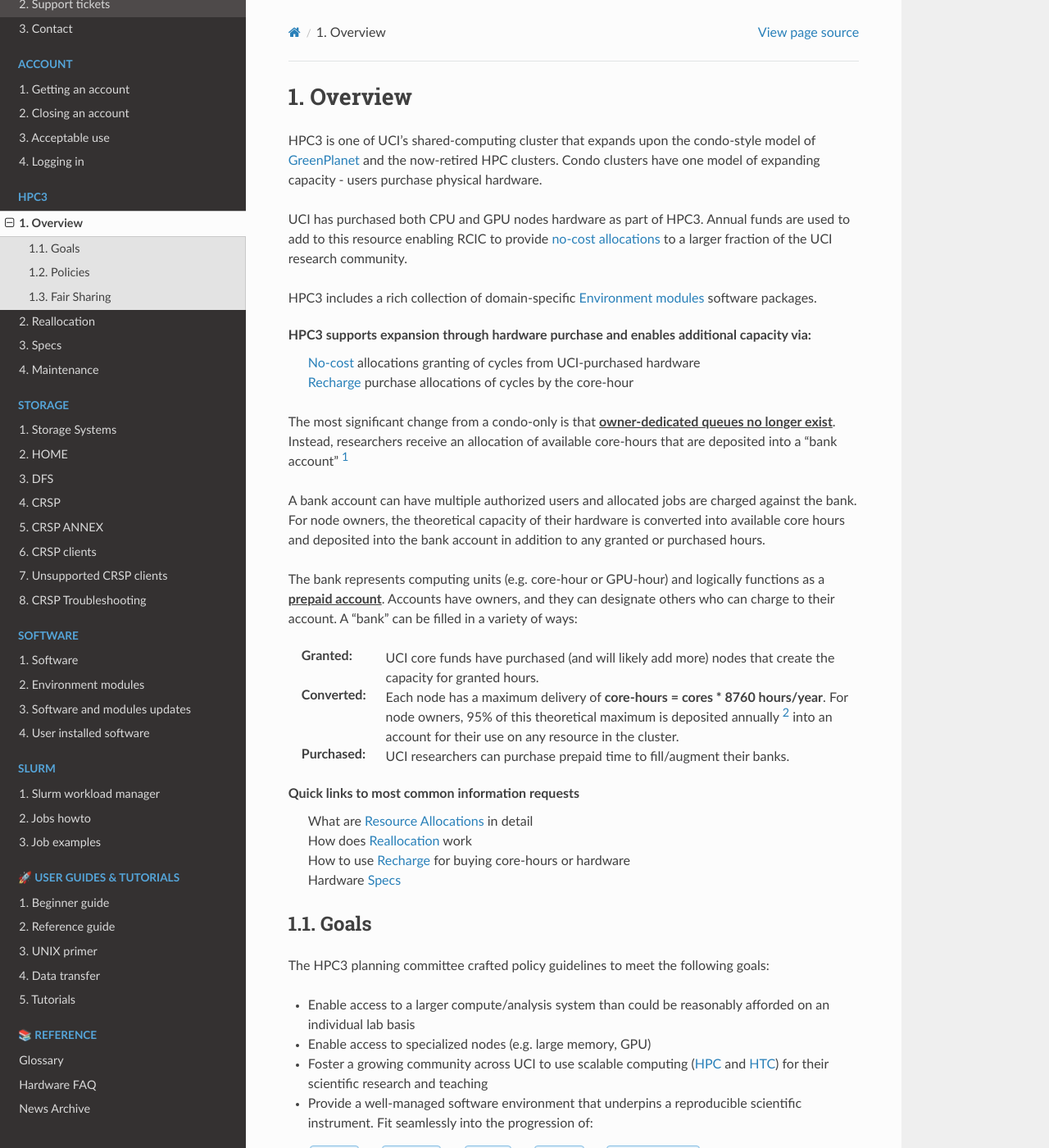
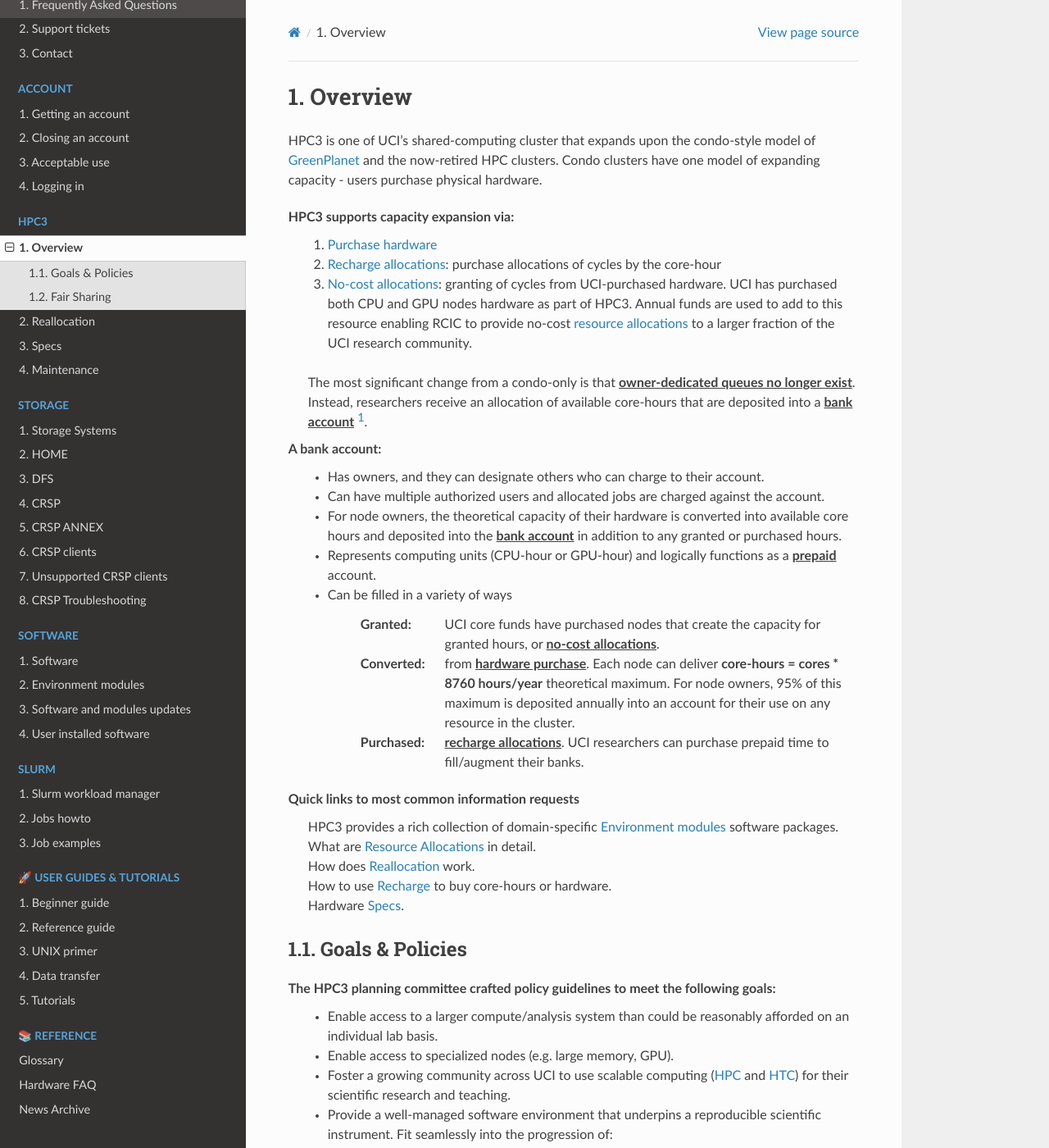
Before and after one commit to RCIC-UCI-Public/website-rcic, a Sphinx documentation site: the page built from docs/source/hpc3/hpc3.rst, in a window 1280 px wide and 1400 px high. Shown: the whole window at 82% size. Built offline with Sphinx 7.4.7 and the Read the Docs theme 3.1.0, drawn with Linux system fonts in a browser that asks for light colours; some of the changed text lies outside the part shown.

Commit message:
combine goals and policies into a single section. reformat some paragraphs for easier visual representation. rm invalid link link

```diff
--- a/docs/source/hpc3/hpc3.rst
+++ b/docs/source/hpc3/hpc3.rst
@@ -8,91 +8,85 @@
 and the now-retired HPC clusters.
 Condo clusters have one model of expanding capacity - users purchase physical hardware.
 
-UCI has purchased both CPU and GPU nodes hardware as part of HPC3. Annual funds are
-used to add to this resource enabling RCIC to provide :ref:`no-cost allocations <allocations>`
-to a larger fraction of the UCI research community.
+**HPC3 supports capacity expansion via:**
+  1. :ref:`buy hardware`
+  #. :ref:`Recharge allocations <recharge allocations>`: purchase allocations of cycles by the core-hour
+  #. :ref:`No-cost allocations <no-cost allocations>`: granting of cycles from UCI-purchased hardware.
+     UCI has purchased both CPU and GPU nodes hardware as part of HPC3. Annual funds are
+     used to add to this resource enabling RCIC to provide no-cost :ref:`resource allocations <allocations>`
+     to a larger fraction of the UCI research community.
 
-HPC3 includes a rich collection of domain-specific :ref:`modules` software packages.
+  The most significant change from a condo-only is that :underline:`owner-dedicated queues no longer exist`.
+  Instead, researchers receive an allocation of available core-hours that are
+  deposited into a :underline:`bank account` [1]_.
 
-**HPC3 supports expansion through hardware purchase and enables additional capacity via:**
-  | :ref:`no-cost allocations` allocations granting of cycles from UCI-purchased hardware
-  | :ref:`recharge allocations` purchase allocations of cycles by the core-hour
+**A bank account:**
+  * Has owners, and they can designate others who can charge to their account.
+  * Can have multiple authorized users and allocated jobs are charged against the account.
+  * For node owners, the theoretical capacity of their hardware is converted into available core hours
+    and deposited into the :underline:`bank account` in addition to any granted or purchased hours.
+  * Represents computing units (CPU-hour or GPU-hour) and logically functions as a :underline:`prepaid` account.
+  * Can be filled in a variety of ways
 
-The most significant change from a condo-only is that :underline:`owner-dedicated queues no longer exist`.
-Instead, researchers receive an allocation of available core-hours that are deposited into a "bank account" [1]_
+      :Granted:
+        UCI core funds have purchased nodes that create the capacity for granted hours,
+        or :underline:`no-cost allocations`.
 
-A bank account can have multiple authorized users and allocated jobs are charged against the bank.
-For node owners, the theoretical capacity of their hardware is converted into available core hours
-and deposited into the bank account in addition to any granted or purchased hours.
+      :Converted: from :underline:`hardware purchase`.
+        Each node can deliver **core-hours = cores * 8760 hours/year**
+        theoretical maximum. For node owners, 95% of this maximum is deposited annually
+        into an account for their use on any resource in the cluster.
 
-The bank represents computing units (e.g. core-hour or GPU-hour) and logically functions
-as a :underline:`prepaid account`.  Accounts have owners, and they can designate others
-who can charge to their account.  A "bank" can be filled in a variety of ways:
-
-:Granted:
-  UCI core funds have purchased (and will likely add more) nodes that create the capacity for granted hours.
-
-:Converted:
-  Each node has a maximum delivery of **core-hours = cores * 8760 hours/year**.
-  For node owners, 95% of this theoretical maximum is deposited annually [2]_
-  into an account for their use on any resource in the cluster.
-
-:Purchased:
-  UCI researchers can purchase prepaid time to fill/augment their banks.
-
+      :Purchased: :underline:`recharge allocations`.
+        UCI researchers can purchase prepaid time to fill/augment their banks.
 
 **Quick links to most common information requests**
-  | What are :ref:`allocations` in detail
-  | How does :ref:`reallocation` work
-  | How to use :ref:`recharge allocations` for buying core-hours or hardware
-  | Hardware :ref:`specs`
+  | HPC3 provides a rich collection of domain-specific :ref:`modules` software packages.
+  | What are :ref:`allocations` in detail.
+  | How does :ref:`reallocation` work.
+  | How to use :ref:`recharge allocations` to buy core-hours or hardware.
+  | Hardware :ref:`specs`.
 
-.. _hpc3 goals:
+.. _hpc3 goals policies:
 
-Goals
------
+Goals & Policies
+----------------
+The HPC3 planning committee crafted policy guidelines to meet the following goals:
+  * Enable access to a larger compute/analysis system than could be reasonably afforded on an individual lab basis.
+  * Enable access to specialized nodes (e.g. large memory, GPU).
+  * Foster a growing community across UCI to use scalable computing (:term:`HPC` and :term:`HTC`)
+    for their scientific research and teaching.
+  * Provide a well-managed software environment that underpins a reproducible scientific instrument.
+    Fit seamlessly into the progression of:
 
-The HPC3 planning committee crafted policy guidelines to meet the following goals:
+    :guilabel:`desktop` → :guilabel:`lab cluster` → :guilabel:`campus` → :guilabel:`national` -> :guilabel:`commercial cloud`
+  * Enable construction of more-secure research environments.
 
-- Enable access to a larger compute/analysis system than could be reasonably afforded on an individual lab basis
-- Enable access to specialized nodes (e.g. large memory, GPU)
-- Foster a growing community across UCI to use scalable computing (:term:`HPC` and :term:`HTC`)
-  for their scientific research and teaching
-- Provide a well-managed software environment that underpins a reproducible scientific instrument.
-  Fit seamlessly into the progression of:
+HPC3 policies are needed to primarily address issues such:
+  * How is *contention* for acquiring and using resources addressed?
+  * How does one balance high utilization against wait times for jobs to start ?
+  * What are principles to enable and support long-running jobs?
+  * Are there ways to support priority boosting for jobs with specific deadlines (e.g. grants and publications)?
+  * How can groups that contributed resources be ensured their fair share?
 
-  :guilabel:`desktop` → :guilabel:`lab cluster` → :guilabel:`campus` → :guilabel:`national` -> :guilabel:`commercial cloud`
-- Enable construction of more-secure research environments
+The questions above have no single right answer and this means that:
+  * Any policy employed on HPC3 must be tuned to balance the wide range of needs specifically for the UCI research community.
+  * Any implemented policy must be fluid and flexible.
 
-.. _hpc3 policies:
+.. The `Research Cyberinfrastructure Vision Document <http://sites.uci.edu/rci/files/2016/03/A-Vision-for-RCI-at-UCI-Document-and-Appendices.pdf>`_
+   this linke is no longer valid, use cashed version.
 
-Policies
---------
-HPC3 policies are needed to primarily address issues such
-
-* How is *contention* for acquiring and using resources addressed?
-* How does one balance high utilization against wait times for jobs to start ?
-* What are principles to enable and support long-running jobs
-* Are there ways to support priority boosting for jobs with specific deadlines (e.g. grants and publications)
-* How can groups that contributed resources be ensured their fair share?
-
-The questions above have no single right answer and this means that any policy employed on HPC3 must be tuned to
-balance the wide range of needs specifically for the UCI research community.  It also means, that any implemented
-policy must be fluid and flexible.
-
-The `Research Cyberinfrastructure Vision Document <http://sites.uci.edu/rci/files/2016/03/A-Vision-for-RCI-at-UCI-Document-and-Appendices.pdf>`_
-(`cached </_static/A-Vision-for-RCI-at-UCI-Document-and-Appendices.pdf>`_) provides the rationale for
-what Research Cyberinfrastructure should be and some new features that need to be implemented.
-This document was the output of a faculty-lead committee, who completed their work in 2016.
-
-In 2018, the RCIC began the process of crafting a
-`policy/usage document <https://docs.google.com/document/d/1fqTC5tc29JK2PfIATPqnUfwo3SooLBCEMzogbKBjslU/edit>`_
-that could provide the framework for creating HPC3 and the principles by which it would run.
-The HPC3 subcommittee of the RCIC advisory committee edited and refined the initial version.
-Going forward, this document will continually be updated to reflect adjustments and refinements.
-
-An `HPC3 executive summary </_static/HPC-Policy-Executive-Summary.pdf>`_ and a longer draft policy document
-can be consulted for a more in-depth treatment.
+Please see the following documents for more in-depth information.
+  `A Vision For Research CyberInfrastructure at UCI </_static/A-Vision-for-RCI-at-UCI-Document-and-Appendices.pdf>`_
+      provides the rationale for what Research Cyberinfrastructure should be and some
+      new features that need to be implemented.
+  `Policy/Usage Document <https://docs.google.com/document/d/1fqTC5tc29JK2PfIATPqnUfwo3SooLBCEMzogbKBjslU/edit>`_
+      provides a draft document started in 2018. The RCIC began the process of crafting this document
+      that could provide the framework for creating HPC3 and the principles by which it would run.
+      The HPC3 subcommittee of the RCIC advisory committee edited and refined the initial version.
+      Going forward, this document will continually be updated to reflect adjustments and refinements.
+  `HPC3 Policy </_static/HPC-Policy-Executive-Summary.pdf>`_
+      provides an executive summary.
 
 .. _hpc3 sharing:
 
@@ -100,39 +94,38 @@
 ------------
 
 At the heart of HPC3 sharing
-is :underline:`core-hour and GPU-hour accounting` where jobs are classified as either:
+is :underline:`core-hour and GPU-hour accounting` where jobs are classified as:
 
-:Accounted:
-  time used by a job is tracked against a "bank" of hours
+  :bluelight:`Accounted jobs`:
+    * Time used by a job is tracked against a *bank* of hours.
+      HPC3 will be able to track usage of the cluster and the overall usage is in proportion
+      to how much a particular research program has contributed to the physical infrastructure.
+    * The fundamental difference between accounted and free is that an accounted
+      job may NOT be suspended or killed in favor of another job.
+    * Once an accounted job is allocated resources, it will not be preempted.
 
-:Free:
-  jobs may be killed at any time to make room for accounted jobs.
-
-.. note:: The fundamental difference between accounted and free is that an accounted
-          job may NOT be suspended or killed in favor of another job. Once an
-          accounted job is allocated resources, it will not be preempted.
-
-Accounted jobs simply says that HPC3 will be able to track usage of the cluster and the overall usage is in proportion
-to how much a particular research program has contributed to the physical infrastructure.
+  :bluelight:`Free jobs`:
+    * Non-accounted jobs that may be killed at any time to make room for accounted jobs.
 
 For example, a research group that has purchased 10 nodes will have over each year:
+
   1. About 10 nodes-worth of accounted jobs to run on the cluster.
   2. Nothing limits that group to just their 10 nodes. This means that a group can access a larger number of nodes in bursts.
   3. No *guarantee* is given that they can they can have instantaneous access to their particular purchased nodes in the cluster.
      This means that there may be times of contention where a node owner may have to wait.
 
-This combination supports the goal of access to a larger resource:
-  :bluelight:`When an accounted job is running on a larger number of nodes than purchased,
-  that job cannot be killed/suspended`.
+  | :underline:`This combination supports the goal of access to a larger resource`:
+  |      :bluelight:`When an accounted job is running on a larger number of nodes`,
+  |      :bluelight:`than purchased that job cannot be killed or suspended`.
 
-The principles can be coded into "queuing policy" to achieve reasonable balance of access,
+The principles can be coded into *queuing policy* to achieve reasonable balance of access,
 stability and other qualities.  Some of the sharing principles include:
 
-* Small core-count, short-duration (e.g. debugging) jobs should have little to no waiting time
-* Very large numbers of jobs submitted at one time  by some users should not result in other
-  users waiting for all those jobs to complete (HPC3 is not first-in, first-out)
-* Once a job has started, predictability of run time is highly-desirable
-* Free (non-accounted) jobs should still be possible (and encouraged) if their impact to accounted jobs is minimal
+  * Once a job has started, predictability of run time is highly-desirable.
+  * Small core-count, short-duration jobs should have little to no waiting time.
+  * Very large numbers of jobs submitted at one time  by some users should not result in other
+    users waiting for all those jobs to complete (HPC3 is not first-in, first-out).
+  * Free (non-accounted) jobs should still be possible and encouraged if their impact to accounted jobs is minimal.
 
-.. [1] Available balance is reset every six months and is a combination of granted, purchased, equivalent hours of condo hardware.
-.. [2] Account balances are reallocated every 6 months. At the time of re-allocation, any unused hours are forfeit.
+.. [1] Available balance is reset every six months and is a combination of granted, purchased,
+       At the time of re-allocation, any unused hours are forfeit.
```
